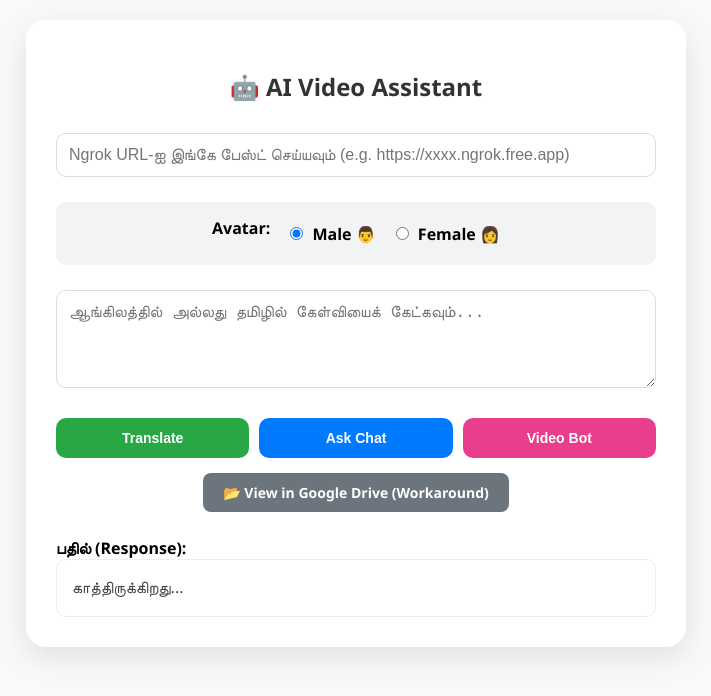
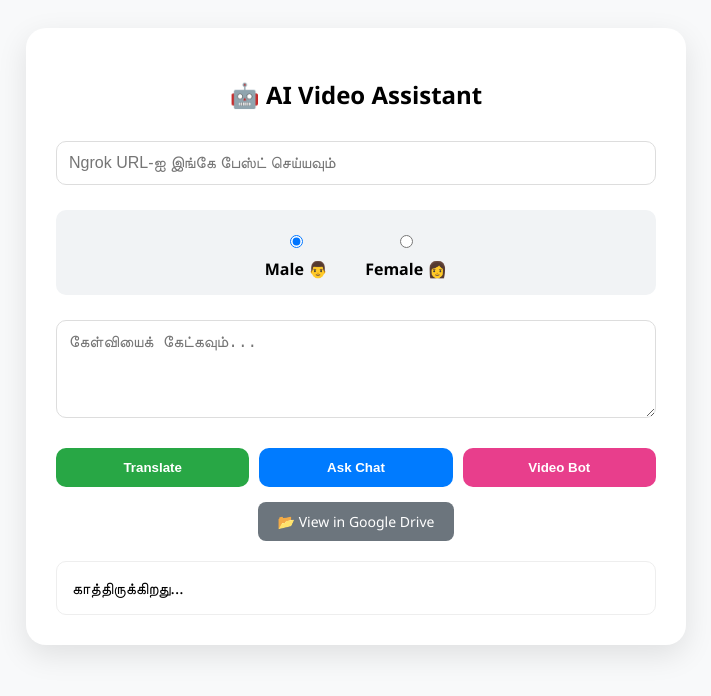
Before and after one commit to nisath-android/LiveTranslate, a plain HTML site: page index.html in a window 1280 px wide. Shown: the whole page, without its empty margins (284-995 px from the left). Drawn offline with Linux system fonts and the light colour scheme.

Commit message:
Refactor index.html for improved structure and style

```diff
--- a/index.html
+++ b/index.html
@@ -5,93 +5,59 @@
     <meta name="viewport" content="width=device-width, initial-scale=1.0">
     <title>AI Ultimate Assistant V2</title>
     <style>
-        :root {
-            --primary: #007bff;
-            --secondary: #6c757d;
-            --video-accent: #e83e8c;
-            --bg: #f8f9fa;
-        }
-        body { font-family: 'Segoe UI', Tahoma, sans-serif; background-color: var(--bg); display: flex; justify-content: center; padding: 20px; margin: 0; }
+        :root { --primary: #007bff; --video-accent: #e83e8c; --bg: #f8f9fa; }
+        body { font-family: 'Segoe UI', sans-serif; background-color: var(--bg); display: flex; justify-content: center; padding: 20px; }
         .card { background: white; width: 100%; max-width: 600px; padding: 30px; border-radius: 20px; box-shadow: 0 10px 30px rgba(0,0,0,0.1); text-align: center; }
-
-        h2 { color: #333; margin-bottom: 20px; }
         input, textarea { width: 100%; padding: 12px; margin: 10px 0; border: 1px solid #ddd; border-radius: 10px; font-size: 16px; box-sizing: border-box; }
-
-        /* பாலினத் தேர்வு (Gender Selection) */
         .options-panel { margin: 15px 0; padding: 15px; background: #f1f3f5; border-radius: 10px; display: flex; justify-content: center; gap: 20px; font-weight: bold; }
-        .options-panel input { width: auto; margin-right: 5px; cursor: pointer; }
-
         .btn-group { display: grid; grid-template-columns: 1fr 1fr 1fr; gap: 10px; margin-top: 15px; }
-        button { padding: 12px; cursor: pointer; border: none; border-radius: 10px; color: white; font-weight: bold; transition: 0.3s; font-size: 14px; }
-
-        .btn-ask { background-color: var(--primary); }
-        .btn-translate { background-color: #28a745; }
-        .btn-video { background-color: var(--video-accent); }
-        button:hover { opacity: 0.9; transform: translateY(-2px); }
-        button:disabled { background-color: #ccc; cursor: not-allowed; }
-
-        /* வீடியோ பகுதி */
-        #video-container { display: none; margin-top: 25px; border-radius: 15px; overflow: hidden; border: 4px solid var(--video-accent); background: #000; position: relative; }
+        button { padding: 12px; cursor: pointer; border: none; border-radius: 10px; color: white; font-weight: bold; }
+        #video-container { display: none; margin-top: 25px; border-radius: 15px; overflow: hidden; border: 4px solid var(--video-accent); background: #000; }
         video { width: 100%; display: block; }
-
-        /* டிரைவ் பட்டன் */
-        .drive-link { display: inline-block; margin-top: 15px; background: var(--secondary); color: white; text-decoration: none; padding: 10px 20px; border-radius: 8px; font-weight: bold; font-size: 14px; }
-
-        /* பதில் பகுதி */
-        #response-area { margin-top: 25px; text-align: left; }
-        #response-box { background: #fff; padding: 15px; border-radius: 10px; border: 1px solid #eee; max-height: 250px; overflow-y: auto; white-space: pre-wrap; line-height: 1.6; color: #444; }
+        .drive-link { display: inline-block; margin-top: 15px; background: #6c757d; color: white; text-decoration: none; padding: 10px 20px; border-radius: 8px; font-size: 14px; }
+        #response-box { margin-top: 20px; background: #fff; padding: 15px; border-radius: 10px; border: 1px solid #eee; text-align: left; }
     </style>
 </head>
 <body>
 
 <div class="card">
     <h2>🤖 AI Video Assistant</h2>
-
-    <input type="text" id="ngrokUrl" placeholder="Ngrok URL-ஐ இங்கே பேஸ்ட் செய்யவும் (e.g. https://xxxx.ngrok.free.app)">
+    <input type="text" id="ngrokUrl" placeholder="Ngrok URL-ஐ இங்கே பேஸ்ட் செய்யவும்">
 
     <div class="options-panel">
-        <span>Avatar: </span>
         <label><input type="radio" name="gender" value="male" checked> Male 👨</label>
         <label><input type="radio" name="gender" value="female"> Female 👩</label>
     </div>
 
-    <textarea id="userInput" rows="4" placeholder="ஆங்கிலத்தில் அல்லது தமிழில் கேள்வியைக் கேட்கவும்..."></textarea>
+    <textarea id="userInput" rows="4" placeholder="கேள்வியைக் கேட்கவும்..."></textarea>
 
     <div class="btn-group">
-        <button class="btn-translate" onclick="callApi('translate')">Translate</button>
-        <button class="btn-ask" onclick="callApi('ask')">Ask Chat</button>
-        <button class="btn-video" onclick="callApi('ask_video')">Video Bot</button>
+        <button style="background:#28a745" onclick="callApi('translate')">Translate</button>
+        <button style="background:var(--primary)" onclick="callApi('ask')">Ask Chat</button>
+        <button style="background:var(--video-accent)" onclick="callApi('ask_video')">Video Bot</button>
     </div>
 
-    <a href="https://drive.google.com/drive/folders/1lZnsfRTV9BM3inNyXTAGxKJIcvN5inJO?usp=sharing" target="_blank" class="drive-link">
-        📂 View in Google Drive (Workaround)
-    </a>
+    <a href="https://drive.google.com/drive/folders/1lZnsfRTV9BM3inNyXTAGxKJIcvN5inJO?usp=sharing" target="_blank" class="drive-link">📂 View in Google Drive</a>
 
     <div id="video-container">
-        <video id="aiVideo" controls playsinline poster="https://via.placeholder.com/600x400/000000/FFFFFF?text=Generating+Video..."></video>
+        <video id="aiVideo" controls playsinline></video>
     </div>
 
-    <div id="response-area">
-        <strong>பதில் (Response):</strong>
-        <div id="response-box">காத்திருக்கிறது...</div>
-    </div>
+    <div id="response-box">காத்திருக்கிறது...</div>
 </div>
 
 <script>
     async function callApi(mode) {
         const text = document.getElementById('userInput').value;
         const baseUrl = document.getElementById('ngrokUrl').value.replace(/\/$/, "");
-        const responseBox = document.getElementById('response-box');
+        const respBox = document.getElementById('response-box');
         const vContainer = document.getElementById('video-container');
         const vPlayer = document.getElementById('aiVideo');
         const gender = document.querySelector('input[name="gender"]:checked').value;
 
-        if (!baseUrl || !text) {
-            alert("URL மற்றும் உரையை உள்ளிடவும்!");
-            return;
-        }
+        if (!baseUrl || !text) return alert("URL மற்றும் உரையை உள்ளிடவும்!");
 
-        responseBox.innerText = "Processing... தயவுசெய்து காத்திருக்கவும்.";
+        respBox.innerText = "Processing... தயவுசெய்து காத்திருக்கவும்.";
         vContainer.style.display = "none";
 
         try {
@@ -100,31 +66,19 @@
                 headers: { 'Content-Type': 'application/json' },
                 body: JSON.stringify({ text: text, gender: gender })
             });
-
             const data = await response.json();
-            responseBox.innerText = data.result || (data.error ? "Error: " + data.error : "No response");
+            respBox.innerText = data.result || (data.error ? "Error: " + data.error : "No response");
 
             if (mode === 'ask_video' && data.video_url) {
                 vContainer.style.display = "block";
-
-                // பிளாங்க் விண்டோவைத் தவிர்க்க Blob Fetch முறை
-                console.log("Fetching video blob from:", data.video_url);
                 const videoRes = await fetch(data.video_url);
                 const blob = await videoRes.blob();
-                const blobUrl = URL.createObjectURL(blob);
-
-                vPlayer.src = blobUrl;
+                vPlayer.src = URL.createObjectURL(blob);
                 vPlayer.load();
-                vPlayer.play().catch(e => {
-                    console.log("Autoplay blocked, showing controls.");
-                    vPlayer.controls = true;
-                });
+                vPlayer.play();
             }
-        } catch (error) {
-            responseBox.innerText = "சர்வர் கனெக்ஷன் தோல்வி! Ngrok மற்றும் Colab Server-ஐச் சரிபார்க்கவும்.";
-        }
+        } catch (error) { respBox.innerText = "சர்வர் கனெக்ஷன் தோல்வி!"; }
     }
 </script>
-
 </body>
 </html>
```
